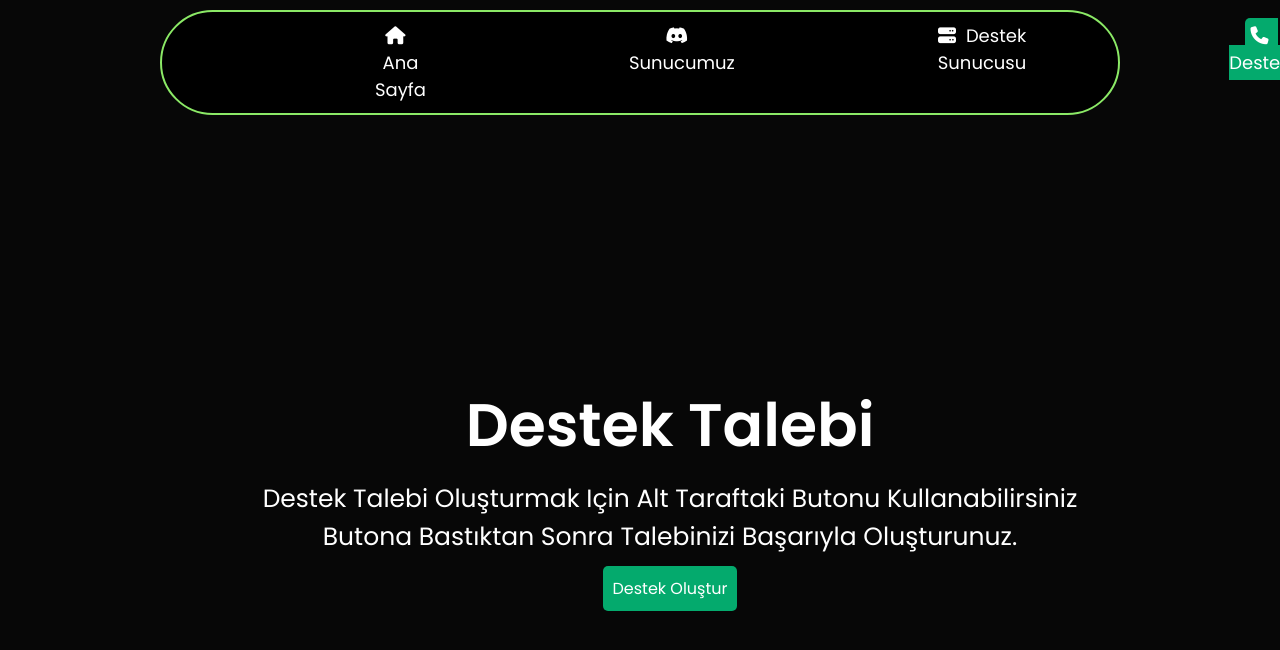
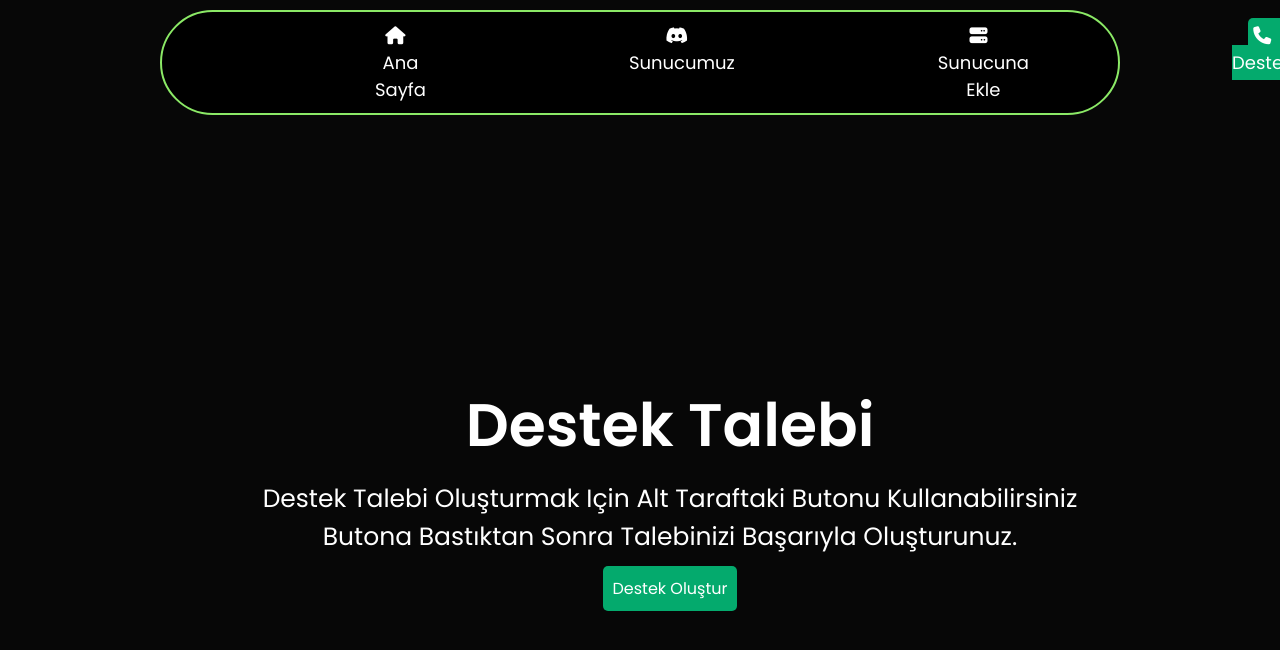
Before and after one commit to viantabu/discord-web-site, a plain HTML site: page destek.html in a window 1280 px wide. Shown: the top 650 px of the page. Drawn offline with Linux system fonts and the light colour scheme.

Commit message:
Update destek.html

```diff
--- a/destek.html
+++ b/destek.html
@@ -24,7 +24,7 @@
         </li>
         <li>
           <a href="https://discord.gg/vianta"
-            ><i class="fa-solid fa-server"></i>Destek Sunucusu</a
+            ><i class="fa-solid fa-server"></i>Sunucuna Ekle</a
           >
         </li>
         <li>
```
